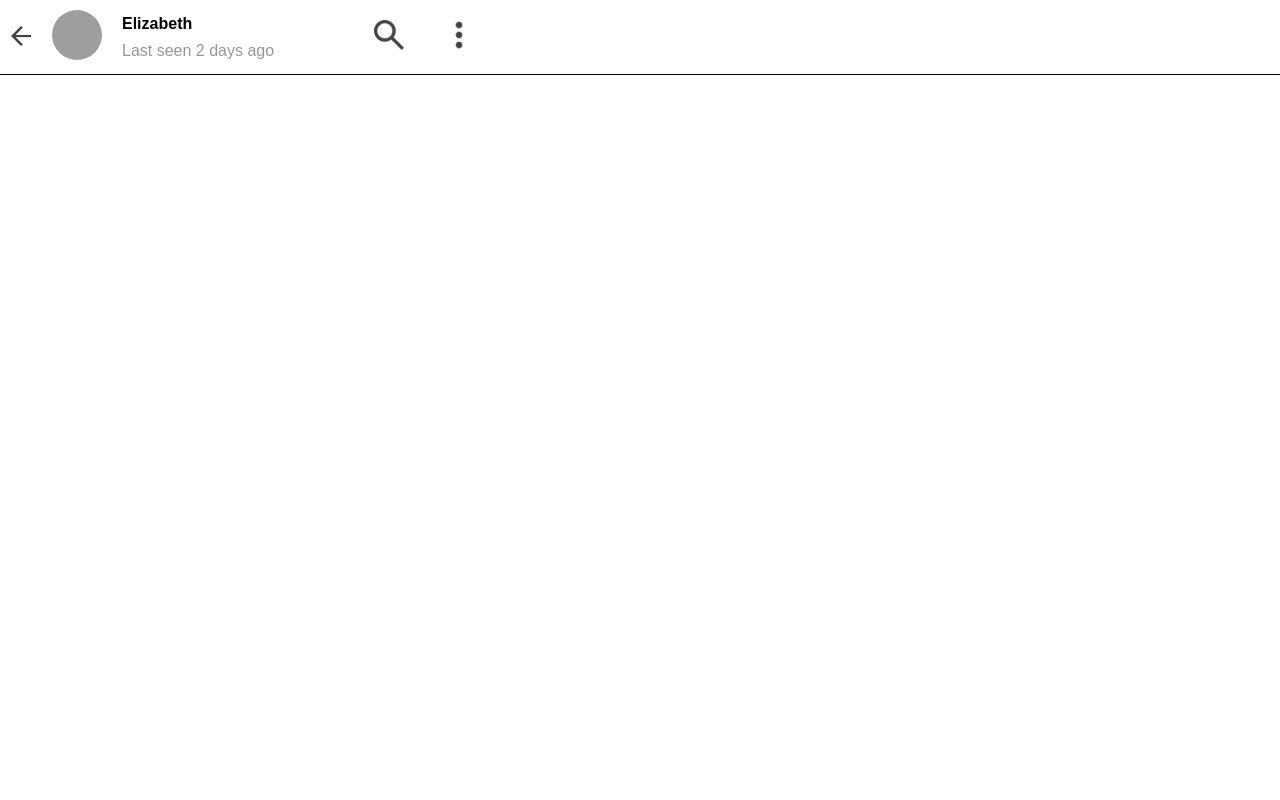
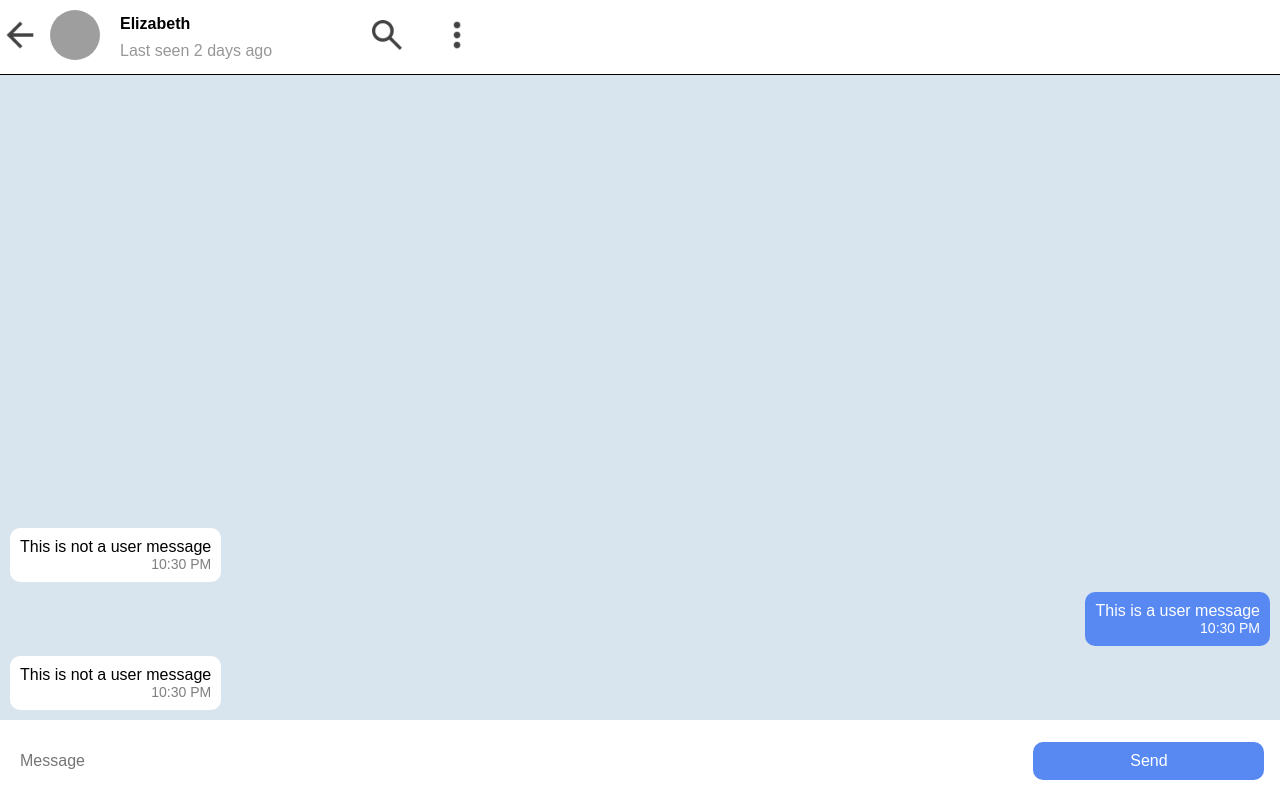
Before and after one commit to evilgreg2/Python-Classes-Work, a plain HTML site: page static/chat.html in a window 1280 px wide. Drawn offline with Linux system fonts and the light colour scheme; grey boxes are pictures that could not be loaded.

Commit message:
Added the box with messages and message input

```diff
--- a/static/chat.html
+++ b/static/chat.html
@@ -16,9 +16,12 @@
 
 
         header {
+            position: fixed;
+            z-index: 1;
             width: 100%;
             display: flex;
             border-bottom: 1px solid black;
+            background-color: white;
         }
         .Back-Btn {
             border: none;
@@ -26,7 +29,8 @@
             cursor: pointer;
         }
         .Back-Btn img {
-            width: 30px;
+            width: 40px;
+            margin-top: 15px;
         }
         .Avatar img {
             height: 50px;
@@ -60,15 +64,82 @@
             width: 40px;
         }
 
+        .Messages-Container {
+            position: absolute;
+            bottom: 80px;
+            padding: 10px;
+            display: flex;
+            flex-direction: column;
+            justify-content: flex-end;
+            align-items: flex-start;
+            background-color: #D9E5EE;
+            gap: 10px;
+            min-height: 100%;
+            width: 100%;
+            box-sizing: border-box;
+
+        }
+
+        .Message {
+            padding: 10px;
+            max-width: 60%;
+            background-color: white;
+            border-radius: 10px;
+        }
+
+        .Message-Info {
+            text-align: right;
+            font-size: 14px;
+            color: #7f7f7f;
+        }
+
+        .User-Message {
+            background-color: #5889f3;
+            color: white;
+            align-self: flex-end;
+        }
+
+        .User-Message .Message-Info {
+            color: white;
+        }
+
+        .Input-Container {
+            position: fixed;
+            bottom: 0px;
+            width: 100%;
+            background-color: white;
+            padding: 10px;
+        }
+
+        .Input-Container input {
+            background-color: white;
+            border: none;
+            width: calc(80% - 25px);
+            outline: none;
+            padding: 20px 10px;
+            font-size: 16px;
+        }
+
+        .Input-Container button {
+            background-color: #5889f3;
+            border: none;
+            color: white;
+            padding: 10px;
+            font-size: 16px;
+            width: calc(20% - 25px);
+            cursor: pointer;
+            border-radius: 10px;
+        }
+
     </style>
 
 
 </head>
 <body>
     <header>
-        <button class = "Back-Btn">
+        <a class = "Back-Btn" href = "/static/index.html">
             <img src="./images/arrow-back.png" alt = "">
-        </button>
+        </a>
         <div class = "Avatar">
             <img src ="https://i.pravatar.cc/100?id=2" alt ="">
         </div>
@@ -91,5 +162,23 @@
         </div>
 
     </header>
+    <div class="Messages-Container">
+        <div class="Message">
+            <div class="Message-Text">This is not a user message</div>
+            <div class="Message-Info">10:30 PM</div>
+        </div>
+        <div class="Message User-Message">
+            <div class="Message-Text">This is a user message</div>
+            <div class="Message-Info">10:30 PM</div>
+        </div>
+        <div class="Message">
+            <div class="Message-Text">This is not a user message</div>
+            <div class="Message-Info">10:30 PM</div>
+        </div>
+    </div>
+    <div class = "Input-Container">
+        <input type = "text" placeholder="Message">
+        <button>Send</button>
+    </div>
 </body>
 </html>
```
